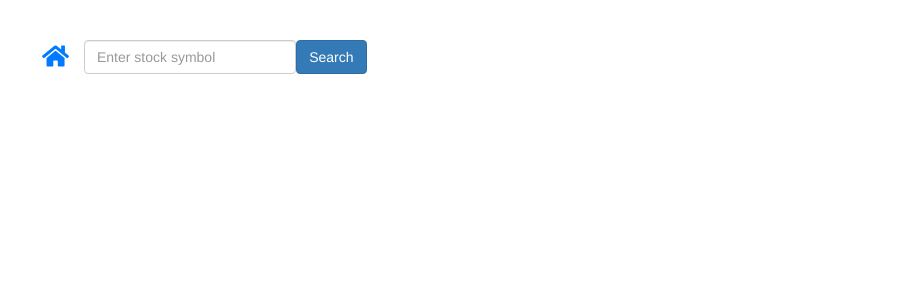
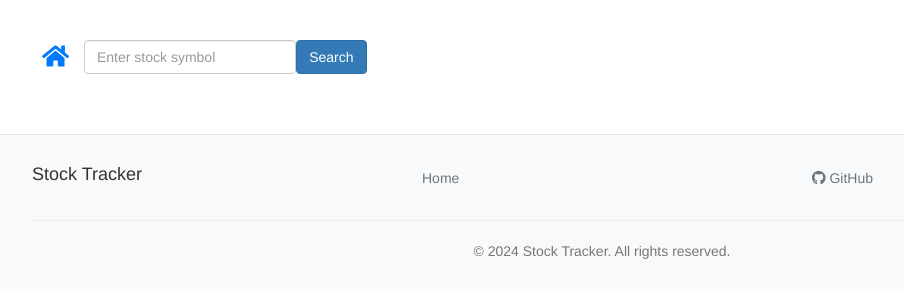
Before and after one commit to mohan-dev-ji/stock-market-app, a Flask app: template templates/base.html in a window 1280 px wide. Shown: the top 300 px of the page, without its empty margins (38-942 px from the left). Run offline with Flask 3, Linux system fonts and the light colour scheme; the template is opened without the code that fills it, so the values that code supplies are empty; some libraries are stand-ins or nearby versions.

Commit message:
added footer

```diff
--- a/templates/base.html
+++ b/templates/base.html
@@ -135,12 +135,73 @@
     opacity: 1 !important;
     display: block !important;
     }
+
+    .footer {
+    background-color: #f8f9fa;
+    padding: 20px 0;
+    margin-top: 40px;
+    border-top: 1px solid #e7e7e7;
+    /* margin-left: 10px; */
+    }
+
+    .footer h5 {
+        color: #333;
+        font-size: 18px;
+        margin-bottom: 10px;
+    }
+
+    .footer ul {
+        padding-left: 0;
+    }
+
+    .footer ul li {
+        margin-bottom: 0px;
+    }
+
+    .footer a {
+        color: #6c757d;
+        text-decoration: none;
+    }
+
+    .footer a:hover {
+        color: #007bff;
+        text-decoration: underline;
+    }
+
+    .footer .fab {
+        margin-right: 0px;
+    }
+
+    .footer-content ul {
+        flex-grow: 1;
+        display: flex;
+        flex-direction: column;
+        justify-content: center;
+        margin-bottom: 0;
+    }
+
+    .footer-content {
+        display: flex;
+        align-items: stretch;
+        }
+
+        .footer-content > div {
+        display: flex;
+        flex-direction: column;
+        }
+
+        .footer-content h5 {
+        margin-bottom: 15px;
+        }
+    /* .footer hr {
+        margin: 20px 0;
+    } */
 </style>
 {% endblock %}
 
 {% block content %}
 
-
+<body class="d-flex flex-column min-vh-100">
 <div class="container">
     {% with messages = get_flashed_messages(with_categories=true) %}
     {% if messages %}
@@ -165,9 +226,37 @@
         </form>
     </div>
 </div>
-<div class="container">
+
 
     {% block page_content %}{% endblock %}
-</div>
+    <footer class="footer mt-auto py-3 bg-light ">
+        <div class="container">
+          <div class="row mt-5 footer-content">
+            <div class="col-md-4">
+              <h5>Stock Tracker</h5>
+            </div>
+            <div class="col-md-4">
+
+              <ul class="list-unstyled">
+                <li><a href="{{ url_for('index') }}">Home</a></li>
+              </ul>
+            </div>
+            <div class="col-md-4">
+
+              <ul class="list-unstyled">
+                <li><a href="https://github.com/mohan-dev-ji" target="_blank"><i class="fab fa-github"></i> GitHub</a></li>
+              </ul>
+            </div>
+          </div>
+          <hr>
+          <div class="row">
+            <div class="col-md-12 text-center">
+              <p class="text-muted">&copy; 2024 Stock Tracker. All rights reserved.</p>
+            </div>
+          </div>
+        </div>
+      </footer>
+</body>
+
 
 {% endblock %}
```
